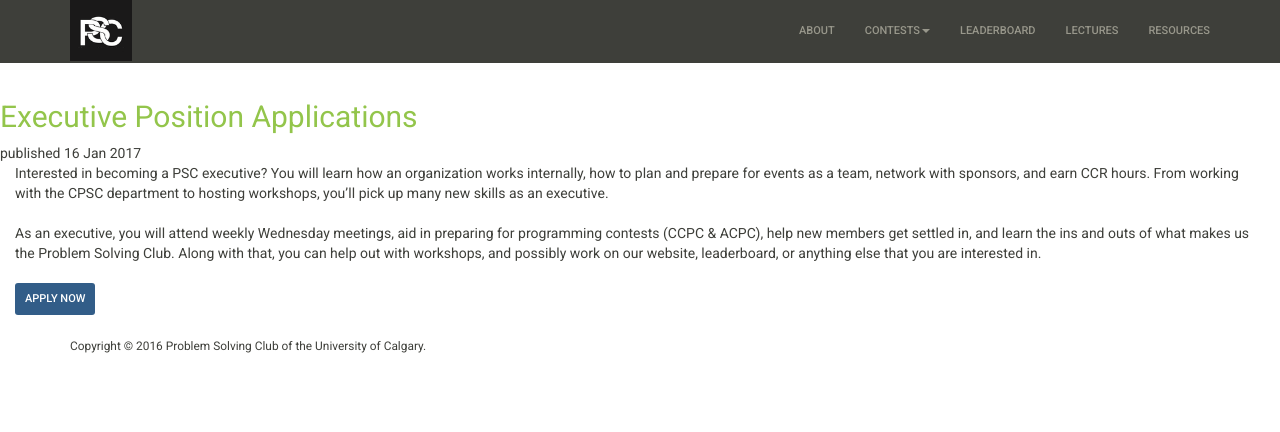
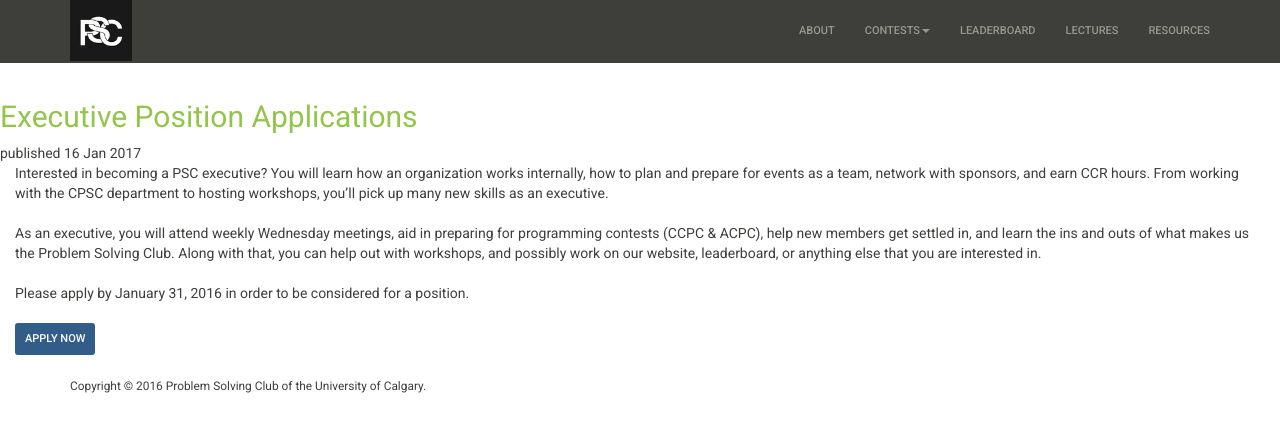
Before and after one commit to ProblemSolvingClub/psc-website, a Jekyll site: the page built from _posts/2017-01-16-executive-application.md, in a window 1280 px wide. Shown: the top 432 px of the page. Built offline with Jekyll 4.4.1, drawn with Linux system fonts in a browser that asks for light colours; nearby versions of some CDN libraries.

Commit message:
Add deadline for executive application

```diff
--- a/_posts/2017-01-16-executive-application.md
+++ b/_posts/2017-01-16-executive-application.md
@@ -17,6 +17,8 @@ layout: post
     and possibly work on our website, leaderboard, or anything else that
     you are interested in.
     <br><br>
+    Please apply by January 31, 2016 in order to be considered for a position.
+    <br><br>
     <a class="btn btn-primary btn-sm" href="https://goo.gl/forms/1mUH4U3kVdnSPzeU2">Apply now</a>
     <br><br>
 </div>
```
